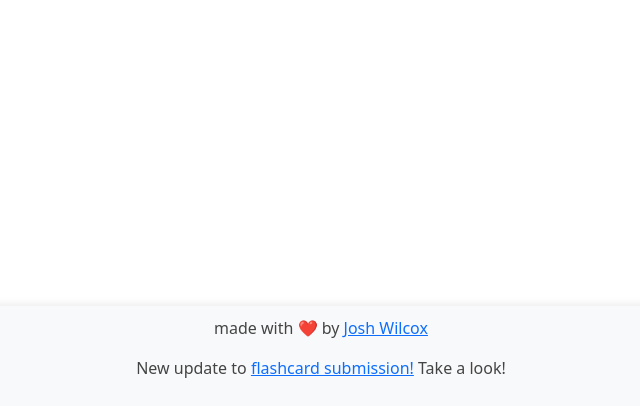
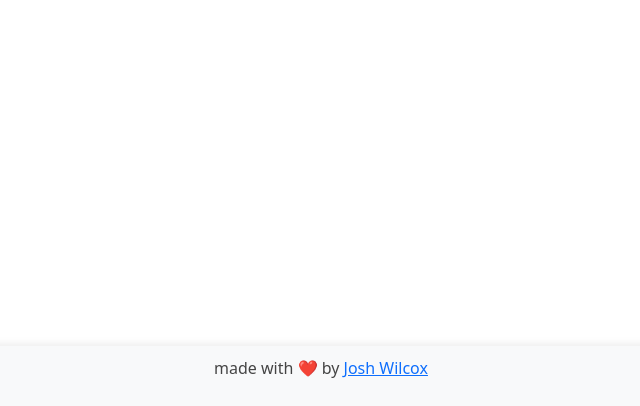
Before and after one commit to Joshua-Wilcox/Flashcards, a Flask app: page / in a window 1280 px wide. Shown: the part 394-800 px from the top of the page, without its empty margins (319-959 px from the left). Run offline with Flask 3, Linux system fonts and the light colour scheme; data that the repository does not hold is empty; some libraries are stand-ins or nearby versions.

Commit message:
Remove flashcard submission update message
Removed flashcard submission update message from footer.

```diff
--- a/templates/index.html
+++ b/templates/index.html
@@ -163,7 +163,6 @@
 
         <footer class="text-center">
             <p>made with ❤️ by <a href="https://josh.software">Josh Wilcox</a></p>
-            <p>New update to <a href="{{ url_for('main.submit_flashcard') }}">flashcard submission!</a> Take a look!</p>
         </footer>
     </div>
 
```
